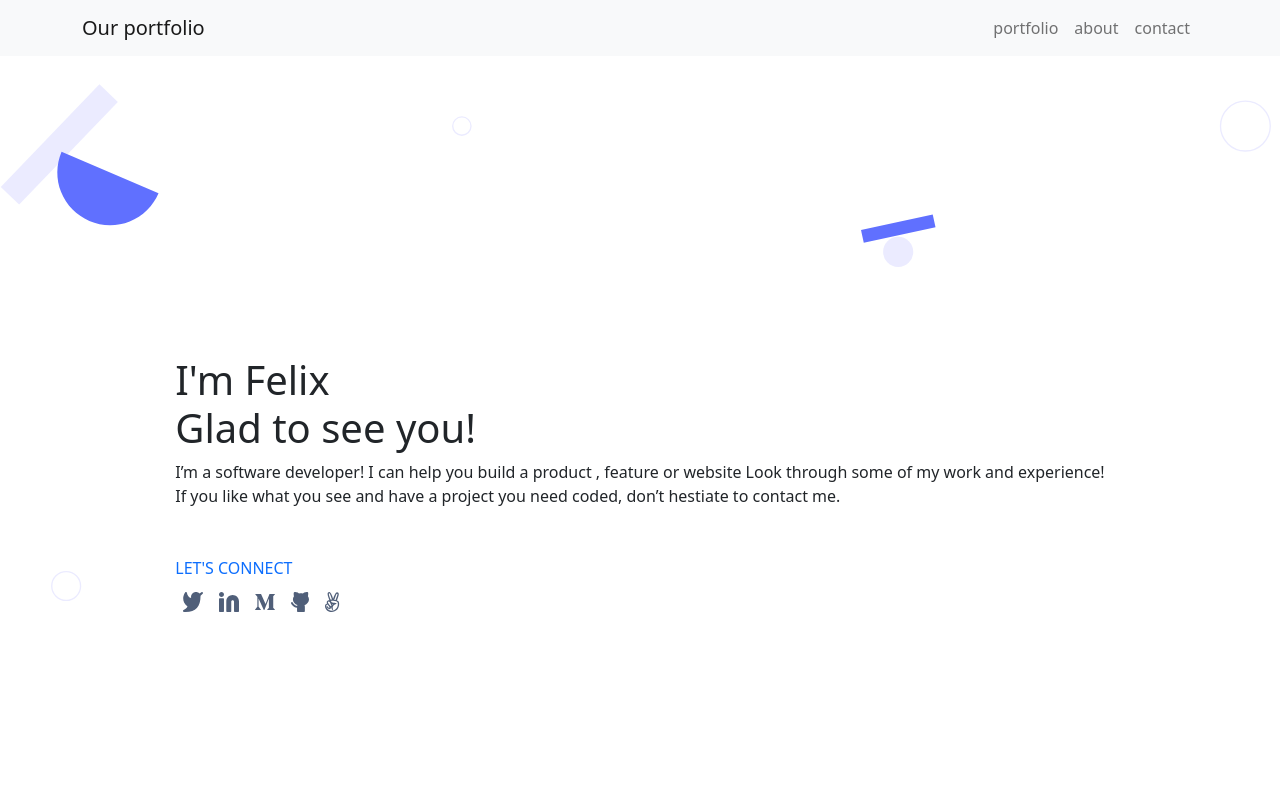
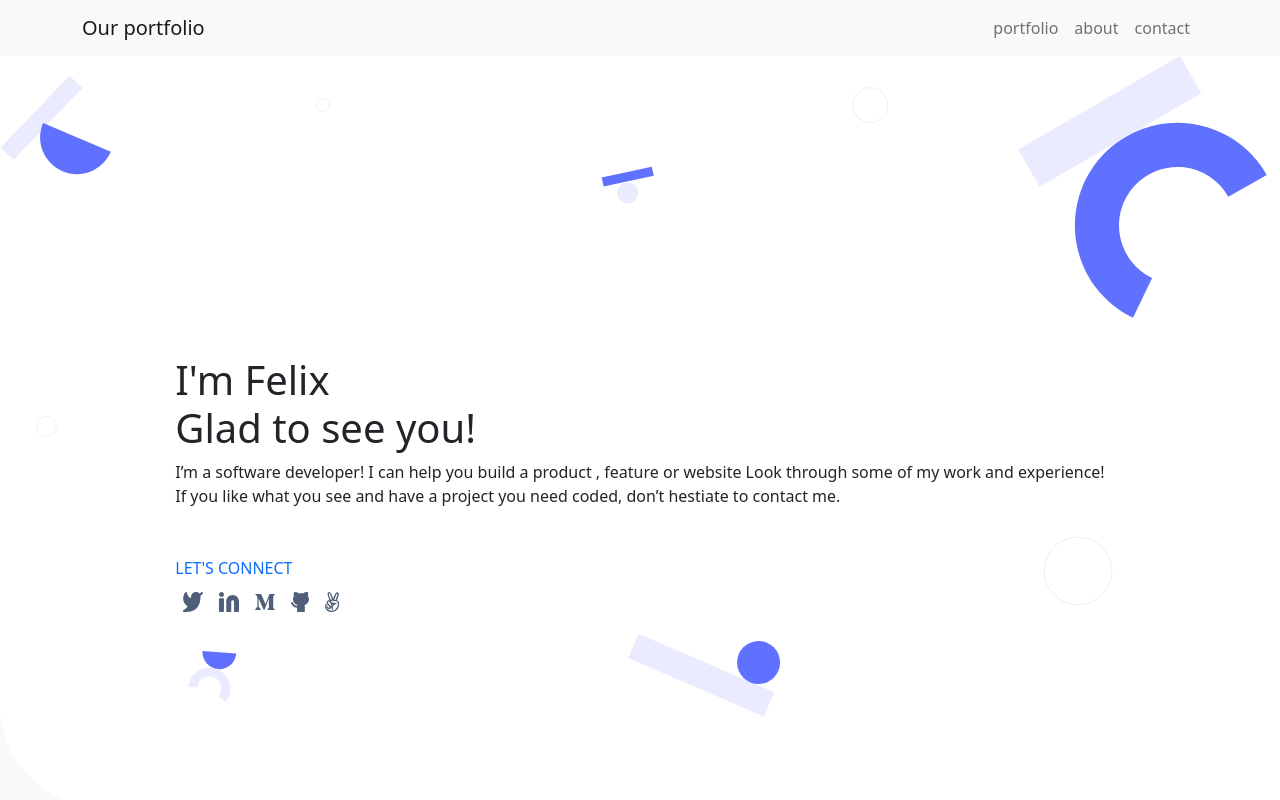
Before and after one commit to Felix45/bootstrap-portfolio, a website: page index.html in a window 1280 px wide. Shown: the top 800 px of the page. Drawn offline with nearby package versions, Linux system fonts and the light colour scheme.

Commit message:
Fix intro section background image

```diff
--- a/assets/css/style.css
+++ b/assets/css/style.css
@@ -5,9 +5,9 @@ ul {
 }
 
 .intro-section {
-  height: 946px;
+  height: 750px;
   background: #fff url('../images/headerbg.svg') no-repeat;
-  background-size: cover;
+  background-size: contain;
   border-bottom-left-radius: 100px;
 }
 
```
